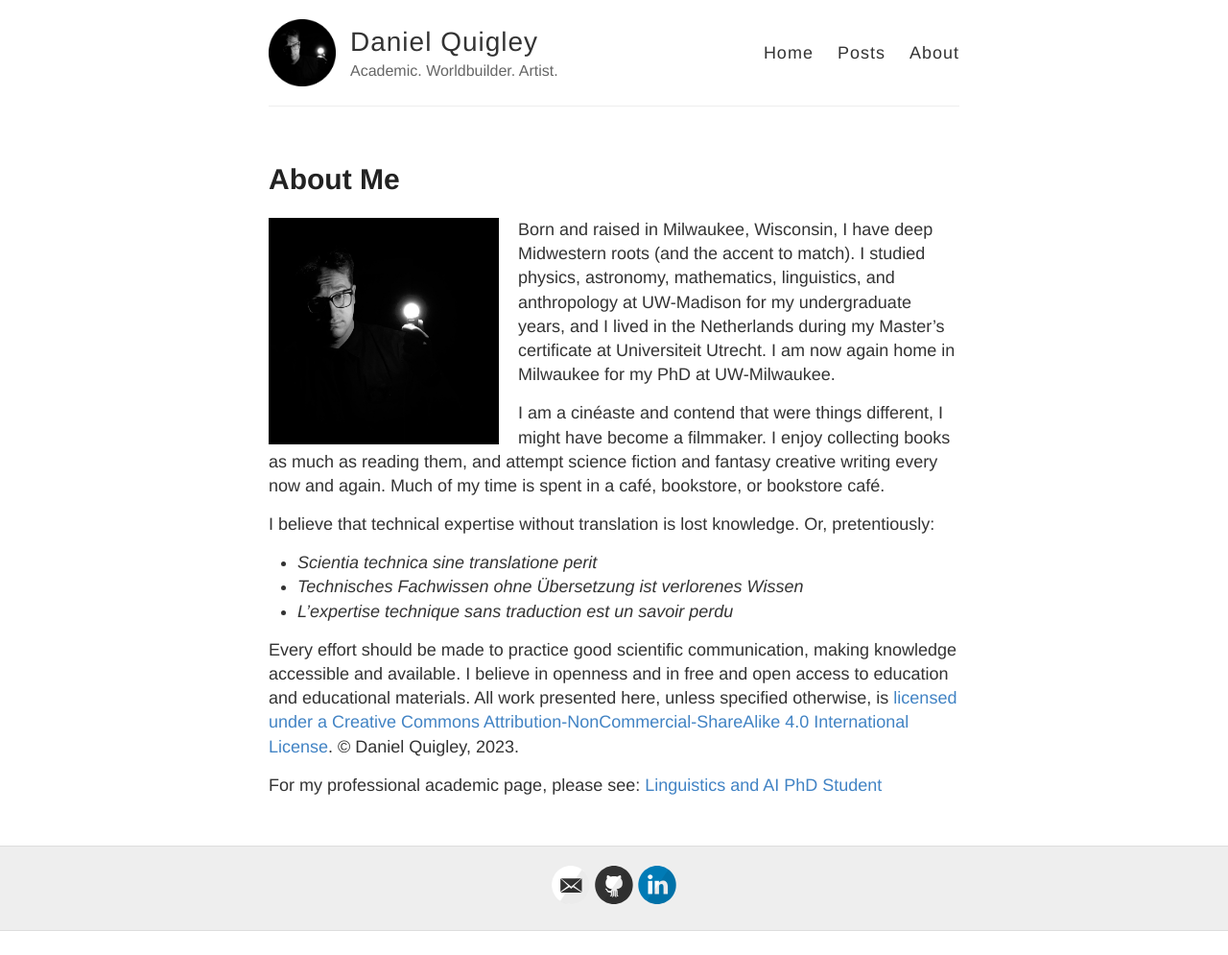
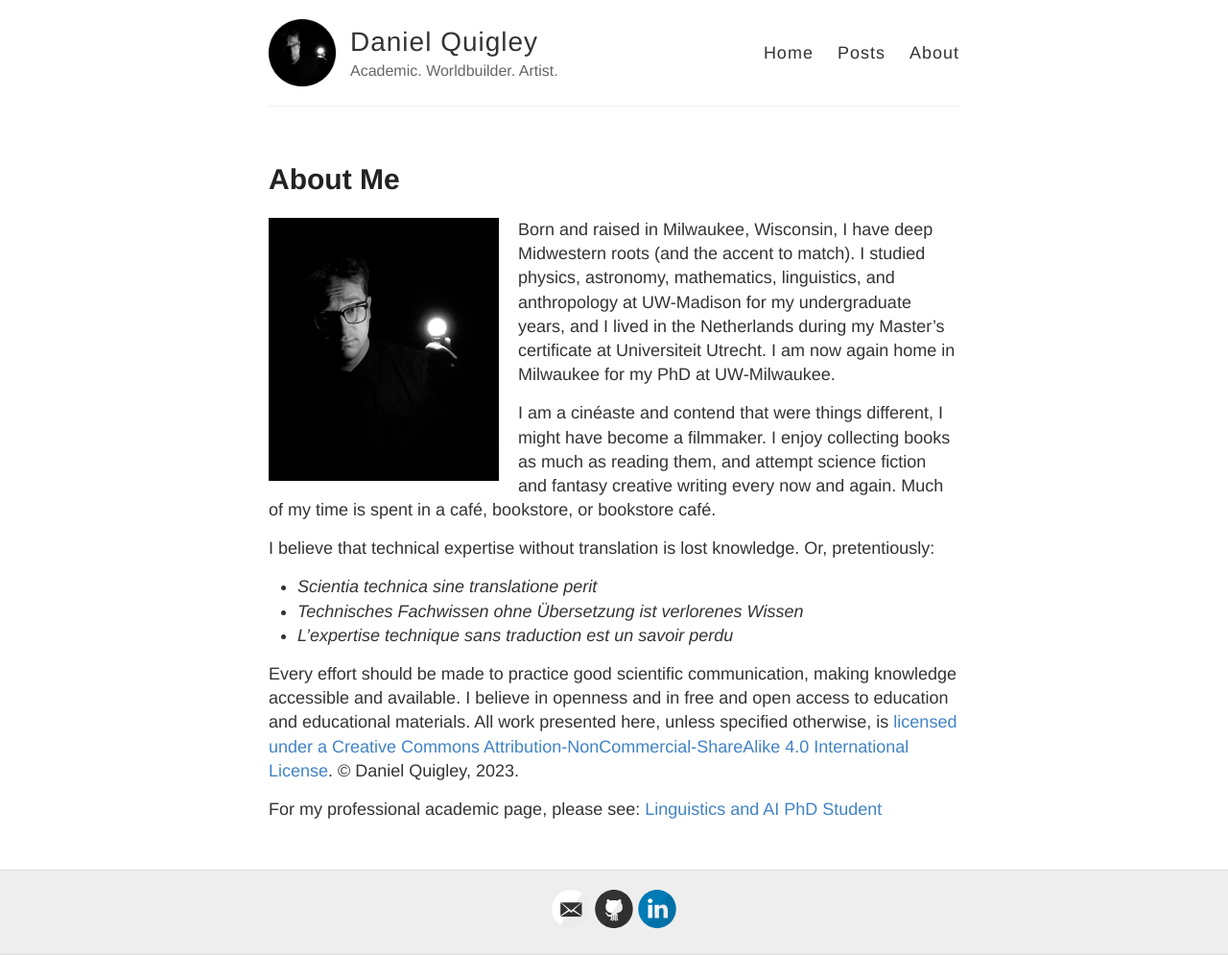
Before and after one commit to deltaquebec/dquigley.art, a Jekyll site: the page built from about.md, in a window 1280 px wide. Shown: the whole page at 96% size. Built offline with Jekyll 4.4.1, drawn with Linux system fonts in a browser that asks for light colours; before the commit the page ends 970 px from its top, so only the background shows below that.

Commit message:
Update about.md

```diff
--- a/about.md
+++ b/about.md
@@ -4,7 +4,7 @@ title: About Me
 permalink: /about/
 ---
 
-<img src="/images/quigley_daniel_one_light_3_crop.jpg" alt="Profile Picture" style="float: left; margin-right: 20px; width: 240px;">
+<img src="/images/quigley_daniel_one_light_3_crop_2.jpg" alt="Profile Picture" style="float: left; margin-right: 20px; width: 240px;">
 
 Born and raised in Milwaukee, Wisconsin, I have deep Midwestern roots (and the accent to match). I studied physics, astronomy, mathematics, linguistics, and anthropology at UW-Madison for my undergraduate years, and I lived in the Netherlands during my Master's certificate at Universiteit Utrecht. I am now again home in Milwaukee for my PhD at UW-Milwaukee.
 
```
